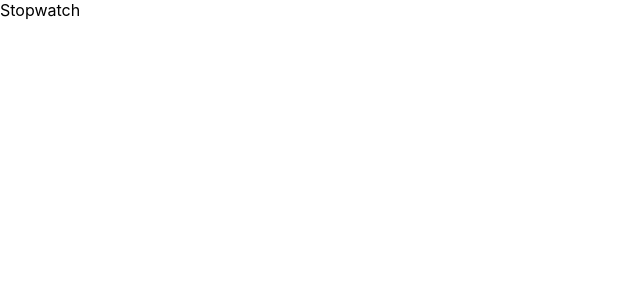
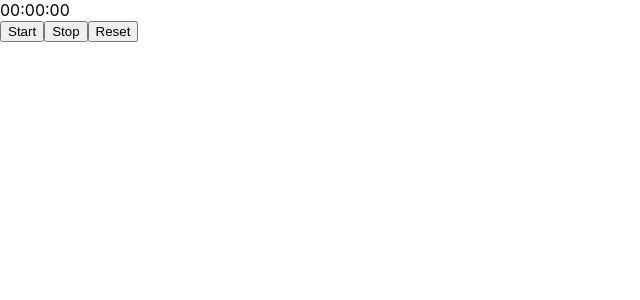
Before and after one commit to nayanatara07/Stopwatch, a React (Create React App) app: page / in a window 1280 px wide. Shown: the top 300 px of the page, without its empty margins (0-640 px from the left). Built offline with nearby package versions, Linux system fonts and the light colour scheme.

Commit message:
error in app.jsx corrected

```diff
--- a/src/App.js
+++ b/src/App.jsx
@@ -2,6 +2,6 @@ import Stopwatch from "./assets/Stopwatch";
 
 function App() {
 
-  return (<>Stopwatch</>);
+  return (<Stopwatch/>);
 }
 export default App;
```
